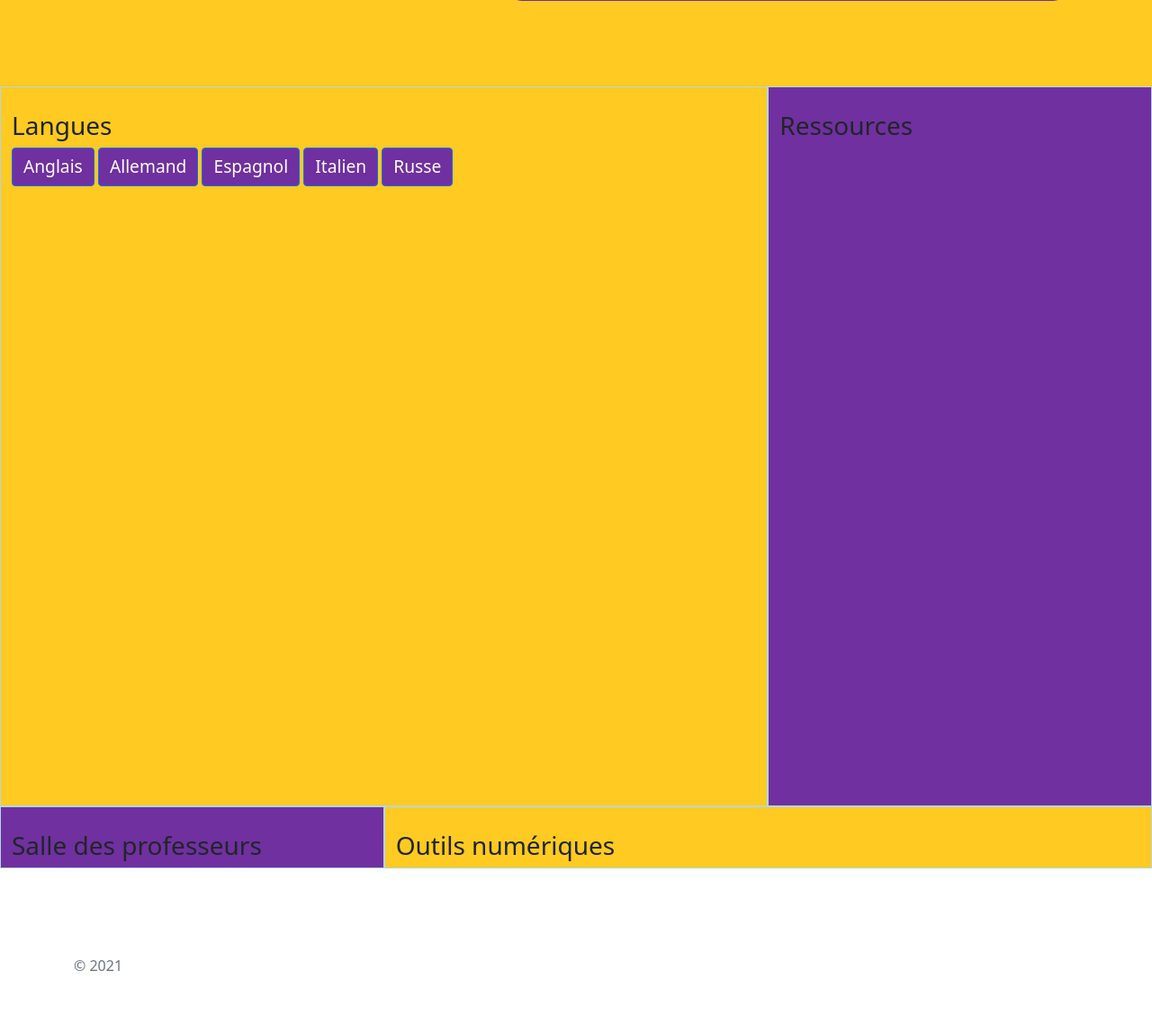
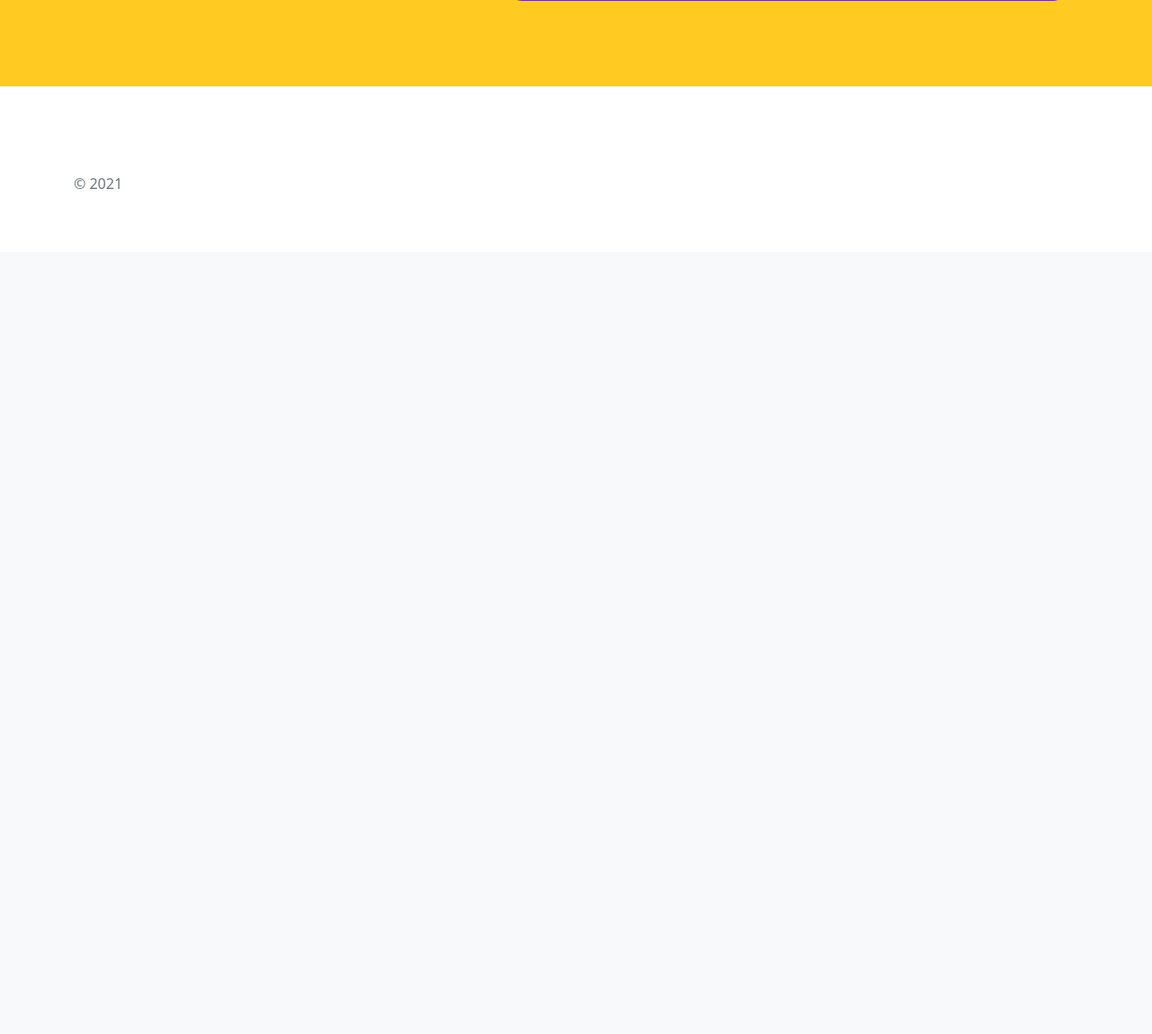
Before and after one commit to Julien-V/P13, a Django app: page / in a window 1280 px wide. Shown: the part 704-1853 px from the top of the page at 90% size. After the commit the page ends 914 px from the top, so only its background shows below. Run offline with Django 3.2, Linux system fonts and the light colour scheme; the visitor is signed in with stand-in values (Sample User, id 1); data comes from the database, SQL or seed files in the repository; some libraries are stand-ins or nearby versions.

Commit message:
section under header in index.html removed
* app_blog/templates/index.html edited

```diff
--- a/app_blog/templates/index.html
+++ b/app_blog/templates/index.html
@@ -95,35 +95,4 @@
 		</div>
 	</div>
 </header>
-{% if user.is_authenticated %}
-<section class="page-section h-100">
-	<div class="container-fluid h-100">
-		<div class="row h-100" id="page-section-row">
-			<div class="col-lg-8 section-panel" id="section-panel-lang">
-				<h3>Langues</h3>
-				<button class="btn btn-primary btn-purple btn-pulse">Anglais</button>
-				<button class="btn btn-primary btn-purple btn-pulse">Allemand</button>
-				<button class="btn btn-primary btn-purple btn-pulse">Espagnol</button>
-				<button class="btn btn-primary btn-purple btn-pulse">Italien</button>
-				<button class="btn btn-primary btn-purple btn-pulse">Russe</button>
-			</div>
-			<div class="col-lg-4 section-panel" id="section-panel-res">
-				<h3>Ressources</h3>
-			</div>
-		</div>
-	</div>
-</section>
-<section class="page-section">
-	<div class="container-fluid">
-		<div class="row h-100">
-			<div class="col-lg-4 section-panel" id="section-panel-teachers">
-				<h3>Salle des professeurs</h3>
-			</div>
-			<div class="col-lg-8 section-panel" id="section-panel-tools">
-				<h3>Outils numériques</h3>
-			</div>
-		</div>
-	</div>
-</section>
-{% endif %}
 {% endblock %}
```
